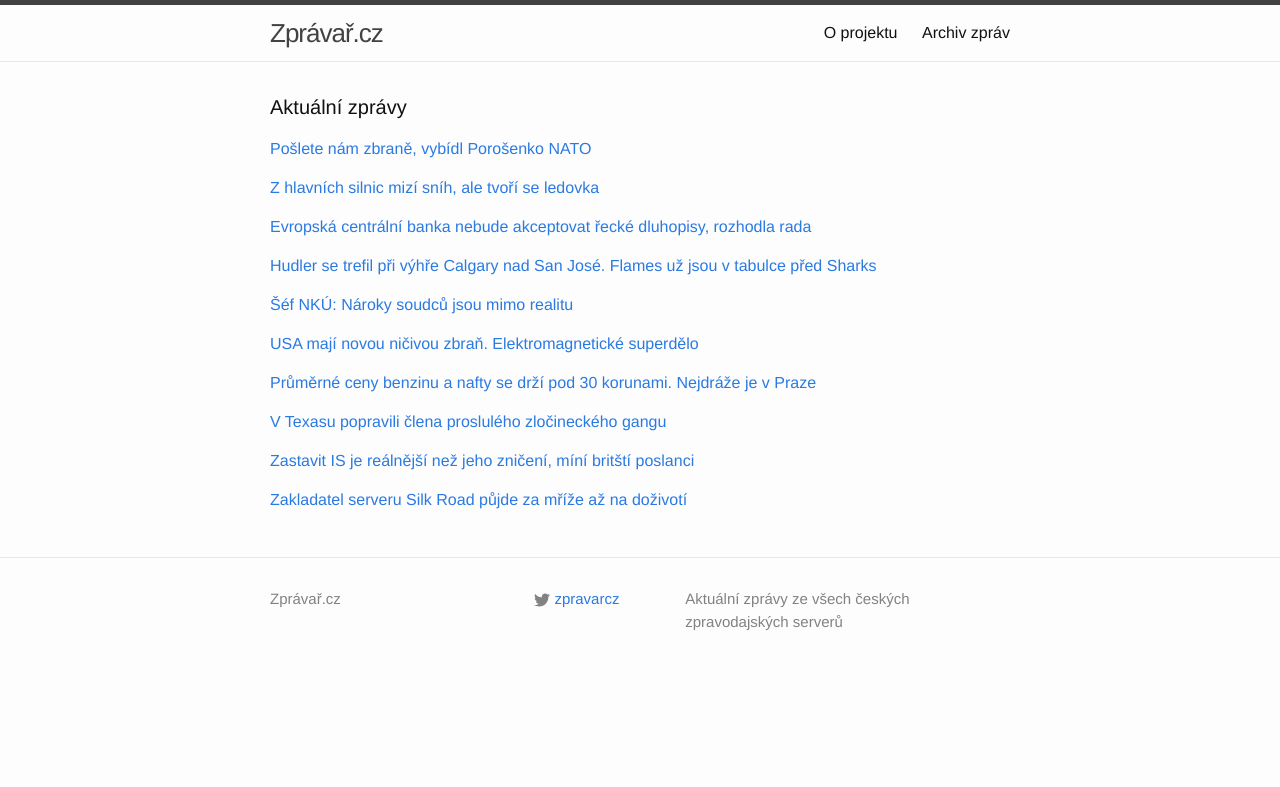
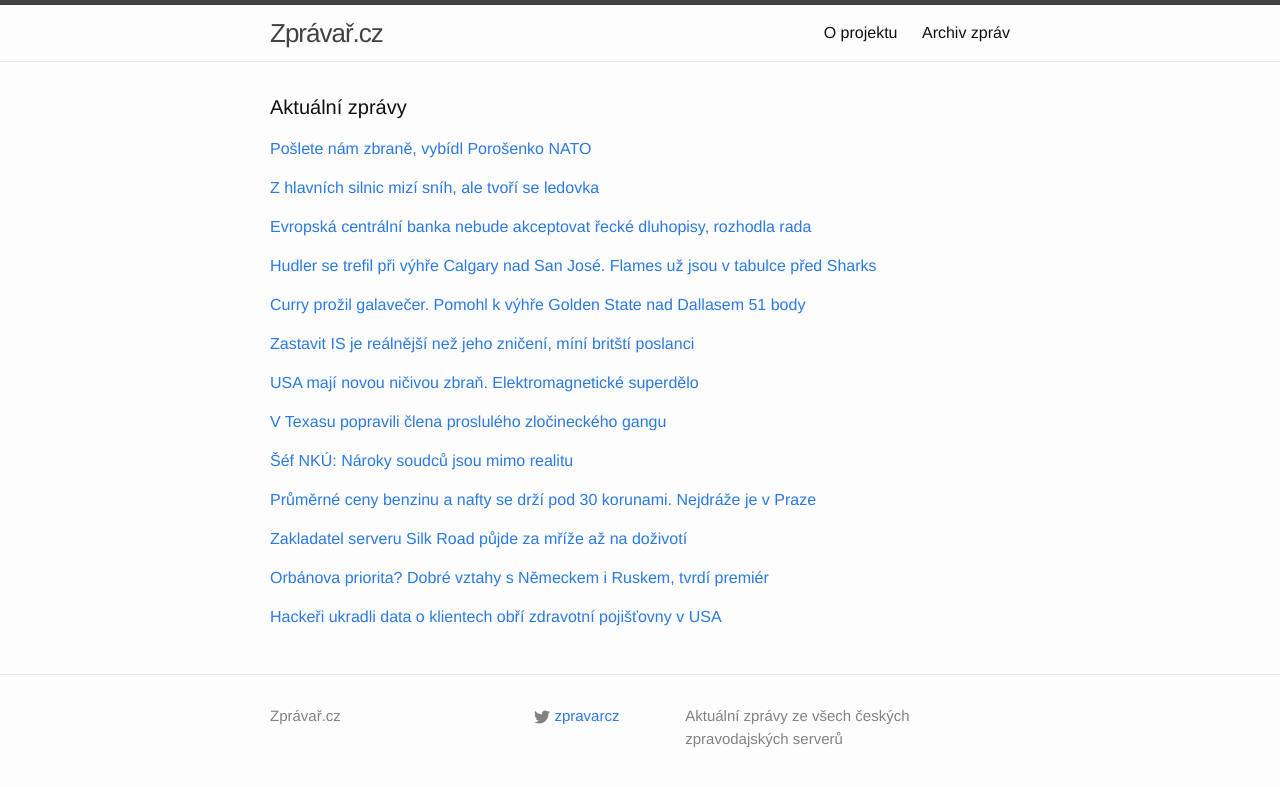
Before and after one commit to adliska/zpravar, a Jekyll site: the page built from index.html, in a window 1280 px wide. Shown: the top 787 px of the page. Built offline with Jekyll 4.4.1, drawn with Linux system fonts in a browser that asks for light colours; some of the changed lines change nothing that is shown.

Commit message:
zpravar news update

```diff
--- a/index.html
+++ b/index.html
@@ -46,26 +46,27 @@ layout: default
 <li><a href=http://hokej.idnes.cz/hokej-nhl-zpravodajstvi-081-/nhl.aspx?c=A150205_064605_nhl_rou>Hudler pomohl gólem k výhře Calgary, z Čechů bodoval v NHL také Krejčí - hokej.idnes.cz</a></li>
 <li><a href=http://www.sportovninoviny.cz/zpravy/hudler-prispel-golem-k-vyhre-calgary-nad-san-jose/1177596>Hudler přispěl gólem k výhře Calgary nad San Jose - www.sportovninoviny.cz</a></li>
 </ul>
-</div><p><a href="javascript:;" onclick="toggle_visibility('zpravy4')">Šéf NKÚ: Nároky soudců jsou mimo realitu</a></p>
+</div><p><a href="javascript:;" onclick="toggle_visibility('zpravy4')">Curry prožil galavečer. Pomohl k výhře Golden State nad Dallasem 51 body</a></p>
 <div id="zpravy4" style="display:none">
 <ul>
-<li><a href=http://www.denik.cz/z_domova/sef-nku-naroky-soudcu-jsou-mimo-realitu-20150204.html>Šéf NKÚ: Nároky soudců jsou mimo realitu - www.denik.cz</a></li>
-<li><a href=http://zpravy.e15.cz/domaci/udalosti/rozpaky-nad-platy-ustavnich-cinitelu-pretrvavaji-1159767>Rozpaky nad platy ústavních činitelů přetrvávají - zpravy.e15.cz</a></li>
-<li><a href=http://www.novinky.cz/domaci/360765-wagnerova-soudci-mohou-ostrouhat-pokud-ovsem-us-stiznost-statu-prijme.html>Wagnerová: Soudci mohou ostrouhat. Pokud ovšem ÚS stížnost státu přijme - www.novinky.cz</a></li>
+<li><a href=http://sport.idnes.cz/basketbal-nba-zpravodajstvi-dgc-/basket.aspx?c=A150205_090308_sport-basket_rou>Curry prožil galavečer. Pomohl k výhře Golden State nad Dallasem 51 body - sport.idnes.cz</a></li>
+<li><a href=http://sport.aktualne.cz/vysledky-nba/r~c5e50feeacff11e49f60002590604f2e/>Dej padesát, volali na něj. A tak Curry střílel a střílel - sport.aktualne.cz</a></li>
+<li><a href=http://www.denik.cz/ostatni_sport/curry-z-golden-state-rozstrilel-v-nba-dallas-51-body-20150205.html>Curry z Golden State rozstřílel v NBA Dallas 51 body - www.denik.cz</a></li>
+<li><a href=http://www.sportovninoviny.cz/zpravy/curry-z-golden-state-rozstrilel-v-nba-dallas-51-body/1177628>Curry z Golden State rozstřílel v NBA Dallas 51 body - www.sportovninoviny.cz</a></li>
 </ul>
-</div><p><a href="javascript:;" onclick="toggle_visibility('zpravy5')">USA mají novou ničivou zbraň. Elektromagnetické superdělo</a></p>
+</div><p><a href="javascript:;" onclick="toggle_visibility('zpravy5')">Zastavit IS je reálnější než jeho zničení, míní britští poslanci</a></p>
 <div id="zpravy5" style="display:none">
+<ul>
+<li><a href=http://www.tyden.cz/rubriky/zahranici/asie-a-oceanie/zastavit-is-je-realnejsi-nez-jeho-zniceni-mini-britsti-poslanci_332407.html>Zastavit IS je reálnější než jeho zničení, míní britští poslanci - www.tyden.cz</a></li>
+<li><a href=http://zpravy.e15.cz/zahranicni/udalosti/zastaveni-is-je-realnejsi-nez-jeho-zniceni-mini-britsti-poslanci-1159855>Zastavení IS je reálnější než jeho zničení, míní britští poslanci - zpravy.e15.cz</a></li>
+<li><a href=http://www.ceskenoviny.cz/zpravy/zpravy/zastaveni-is-je-realnejsi-nez-jeho-zniceni-mini-britsti-poslanci/1177611>Zastavení IS je reálnější než jeho zničení, míní britští poslanci - www.ceskenoviny.cz</a></li>
+</ul>
+</div><p><a href="javascript:;" onclick="toggle_visibility('zpravy6')">USA mají novou ničivou zbraň. Elektromagnetické superdělo</a></p>
+<div id="zpravy6" style="display:none">
 <ul>
 <li><a href=http://www.novinky.cz/zahranicni/amerika/360767-usa-maji-novou-nicivou-zbran-elektromagneticke-superdelo.html>USA mají novou ničivou zbraň. Elektromagnetické superdělo - www.novinky.cz</a></li>
 <li><a href=http://www.novinky.cz/zahranicni/amerika/360767-usa-maji-novou-zbran-elektromagneticke-superdelo-nepotrebuje-vybusninu.html>USA mají novou zbraň. Elektromagnetické superdělo nepotřebuje výbušninu - www.novinky.cz</a></li>
 <li><a href=http://www.novinky.cz/zahranicni/amerika/360767-elektromagneticke-superdelo-nepotrebuje-vybusninu.html>Elektromagnetické superdělo nepotřebuje výbušninu - www.novinky.cz</a></li>
-</ul>
-</div><p><a href="javascript:;" onclick="toggle_visibility('zpravy6')">Průměrné ceny benzinu a nafty se drží pod 30 korunami. Nejdráže je v Praze</a></p>
-<div id="zpravy6" style="display:none">
-<ul>
-<li><a href=http://byznys.ihned.cz/c1-63488160-prumerne-ceny-benzinu-a-nafty-se-drzi-pod-30-korunami-nejdraze-je-v-praze>Průměrné ceny benzinu a nafty se drží pod 30 korunami. Nejdráže je v Praze - byznys.ihned.cz</a></li>
-<li><a href=http://byznys.ihned.cz/c1-63488160-benzin-a-nafta-zlevnily-o-dalsich-zhruba-25-haleru-ceny-klesaji-uz-od-rijna>Benzín a nafta zlevnily o dalších zhruba 25 haléřů. Ceny klesají už od října - byznys.ihned.cz</a></li>
-<li><a href=http://www.financninoviny.cz/zpravodajstvi/zpravy/benzin-a-nafta-v-cr-v-prumeru-zlevnily-o-dalsich-zhruba-25-haleru/1177622>Benzin a nafta v ČR v průměru zlevnily o dalších zhruba 25 haléřů - www.financninoviny.cz</a></li>
 </ul>
 </div><p><a href="javascript:;" onclick="toggle_visibility('zpravy7')">V Texasu popravili člena proslulého zločineckého gangu </a></p>
 <div id="zpravy7" style="display:none">
@@ -74,18 +75,39 @@ layout: default
 <li><a href=http://zpravy.idnes.cz/v-usa-popravili-prosluleho-gangstera-newbury-f4c-/zahranicni.aspx?c=A150205_064612_zahranicni_jj>V USA popravili známého gangstera, injekci dostal za vraždu policisty - zpravy.idnes.cz</a></li>
 <li><a href=http://www.novinky.cz/zahranicni/amerika/360771-v-usa-popravili-clena-prosluleho-zlocineckeho-gangu.html>V USA popravili člena proslulého zločineckého gangu  - www.novinky.cz</a></li>
 </ul>
-</div><p><a href="javascript:;" onclick="toggle_visibility('zpravy8')">Zastavit IS je reálnější než jeho zničení, míní britští poslanci</a></p>
+</div><p><a href="javascript:;" onclick="toggle_visibility('zpravy8')">Šéf NKÚ: Nároky soudců jsou mimo realitu</a></p>
 <div id="zpravy8" style="display:none">
 <ul>
-<li><a href=http://www.tyden.cz/rubriky/zahranici/asie-a-oceanie/zastavit-is-je-realnejsi-nez-jeho-zniceni-mini-britsti-poslanci_332407.html>Zastavit IS je reálnější než jeho zničení, míní britští poslanci - www.tyden.cz</a></li>
-<li><a href=http://zpravy.e15.cz/zahranicni/udalosti/zastaveni-is-je-realnejsi-nez-jeho-zniceni-mini-britsti-poslanci-1159855>Zastavení IS je reálnější než jeho zničení, míní britští poslanci - zpravy.e15.cz</a></li>
-<li><a href=http://www.ceskenoviny.cz/zpravy/zpravy/zastaveni-is-je-realnejsi-nez-jeho-zniceni-mini-britsti-poslanci/1177611>Zastavení IS je reálnější než jeho zničení, míní britští poslanci - www.ceskenoviny.cz</a></li>
+<li><a href=http://www.denik.cz/z_domova/sef-nku-naroky-soudcu-jsou-mimo-realitu-20150204.html>Šéf NKÚ: Nároky soudců jsou mimo realitu - www.denik.cz</a></li>
+<li><a href=http://zpravy.e15.cz/domaci/udalosti/rozpaky-nad-platy-ustavnich-cinitelu-pretrvavaji-1159767>Rozpaky nad platy ústavních činitelů přetrvávají - zpravy.e15.cz</a></li>
+<li><a href=http://www.novinky.cz/domaci/360765-wagnerova-soudci-mohou-ostrouhat-pokud-ovsem-us-stiznost-statu-prijme.html>Wagnerová: Soudci mohou ostrouhat. Pokud ovšem ÚS stížnost státu přijme - www.novinky.cz</a></li>
 </ul>
-</div><p><a href="javascript:;" onclick="toggle_visibility('zpravy9')">Zakladatel serveru Silk Road půjde za mříže až na doživotí</a></p>
+</div><p><a href="javascript:;" onclick="toggle_visibility('zpravy9')">Průměrné ceny benzinu a nafty se drží pod 30 korunami. Nejdráže je v Praze</a></p>
 <div id="zpravy9" style="display:none">
+<ul>
+<li><a href=http://byznys.ihned.cz/c1-63488160-prumerne-ceny-benzinu-a-nafty-se-drzi-pod-30-korunami-nejdraze-je-v-praze>Průměrné ceny benzinu a nafty se drží pod 30 korunami. Nejdráže je v Praze - byznys.ihned.cz</a></li>
+<li><a href=http://byznys.ihned.cz/c1-63488160-benzin-a-nafta-zlevnily-o-dalsich-zhruba-25-haleru-ceny-klesaji-uz-od-rijna>Benzín a nafta zlevnily o dalších zhruba 25 haléřů. Ceny klesají už od října - byznys.ihned.cz</a></li>
+<li><a href=http://www.financninoviny.cz/zpravodajstvi/zpravy/benzin-a-nafta-v-cr-v-prumeru-zlevnily-o-dalsich-zhruba-25-haleru/1177622>Benzin a nafta v ČR v průměru zlevnily o dalších zhruba 25 haléřů - www.financninoviny.cz</a></li>
+</ul>
+</div><p><a href="javascript:;" onclick="toggle_visibility('zpravy10')">Zakladatel serveru Silk Road půjde za mříže až na doživotí</a></p>
+<div id="zpravy10" style="display:none">
 <ul>
 <li><a href=http://www.rozhlas.cz/_zprava/zakladatel-serveru-silk-road-pujde-za-mrize-az-na-dozivoti--1451938>Zakladatel serveru Silk Road půjde za mříže až na doživotí - www.rozhlas.cz</a></li>
 <li><a href=http://e-svet.e15.cz/internet/soud-v-usa-provozovatel-silk-road-je-vinen-z-drogovych-deliktu-1159839>Soud v USA: provozovatel Silk Road je vinen z drogových deliktů - e-svet.e15.cz</a></li>
 <li><a href=http://www.ceskatelevize.cz/ct24/svet/300626-provozovateli-hedvabne-stezky-hrozi-az-dozivoti/>Provozovateli Hedvábné stezky hrozí až doživotí - www.ceskatelevize.cz</a></li>
 </ul>
+</div><p><a href="javascript:;" onclick="toggle_visibility('zpravy11')">Orbánova priorita? Dobré vztahy s Německem i Ruskem, tvrdí premiér </a></p>
+<div id="zpravy11" style="display:none">
+<ul>
+<li><a href=http://www.lidovky.cz/orbanova-priorita-dobre-vztahy-s-nemeckem-i-ruskem-tvrdi-premier-pyf-/zpravy-svet.aspx?c=A150205_083946_ln_zahranici_msl>Orbánova priorita? Dobré vztahy s Německem i Ruskem, tvrdí premiér  - www.lidovky.cz</a></li>
+<li><a href=http://www.ceskenoviny.cz/zpravy/zpravy/pro-orbana-jsou-prioritou-dobre-vztahy-s-ruskem-a-nemeckem/1177565>Pro Orbána jsou prioritou dobré vztahy s Ruskem a Německem - www.ceskenoviny.cz</a></li>
+<li><a href=http://www.ceskatelevize.cz/ct24/svet/300628-orban-nasi-prioritou-jsou-vztahy-s-ruskem-a-nemeckem-nikoliv-s-usa/>Orbán: Naší prioritou jsou vztahy s Ruskem a Německem, nikoliv s USA - www.ceskatelevize.cz</a></li>
+</ul>
+</div><p><a href="javascript:;" onclick="toggle_visibility('zpravy12')">Hackeři ukradli data o klientech obří zdravotní pojišťovny v USA</a></p>
+<div id="zpravy12" style="display:none">
+<ul>
+<li><a href=http://e-svet.e15.cz/internet/hackeri-ukradli-data-o-klientech-obri-zdravotni-pojistovny-v-usa-1159871>Hackeři ukradli data o klientech obří zdravotní pojišťovny v USA - e-svet.e15.cz</a></li>
+<li><a href=http://zpravy.idnes.cz/utok-hackeru-na-zdravotni-pojistovnu-v-usa-fk6-/zahranicni.aspx?c=A150205_090735_zahranicni_jj>Hackeři napadli pojišťovnu v USA. Znají příjmy a adresy 80 milionů lidí - zpravy.idnes.cz</a></li>
+<li><a href=http://www.ceskenoviny.cz/zpravy/zpravy/hackeri-ukradli-data-o-klientech-velke-zdravotni-pojistovny-v-usa/1177625>Hackeři ukradli data o klientech velké zdravotní pojišťovny v USA - www.ceskenoviny.cz</a></li>
+</ul>
 </div></div>
```
